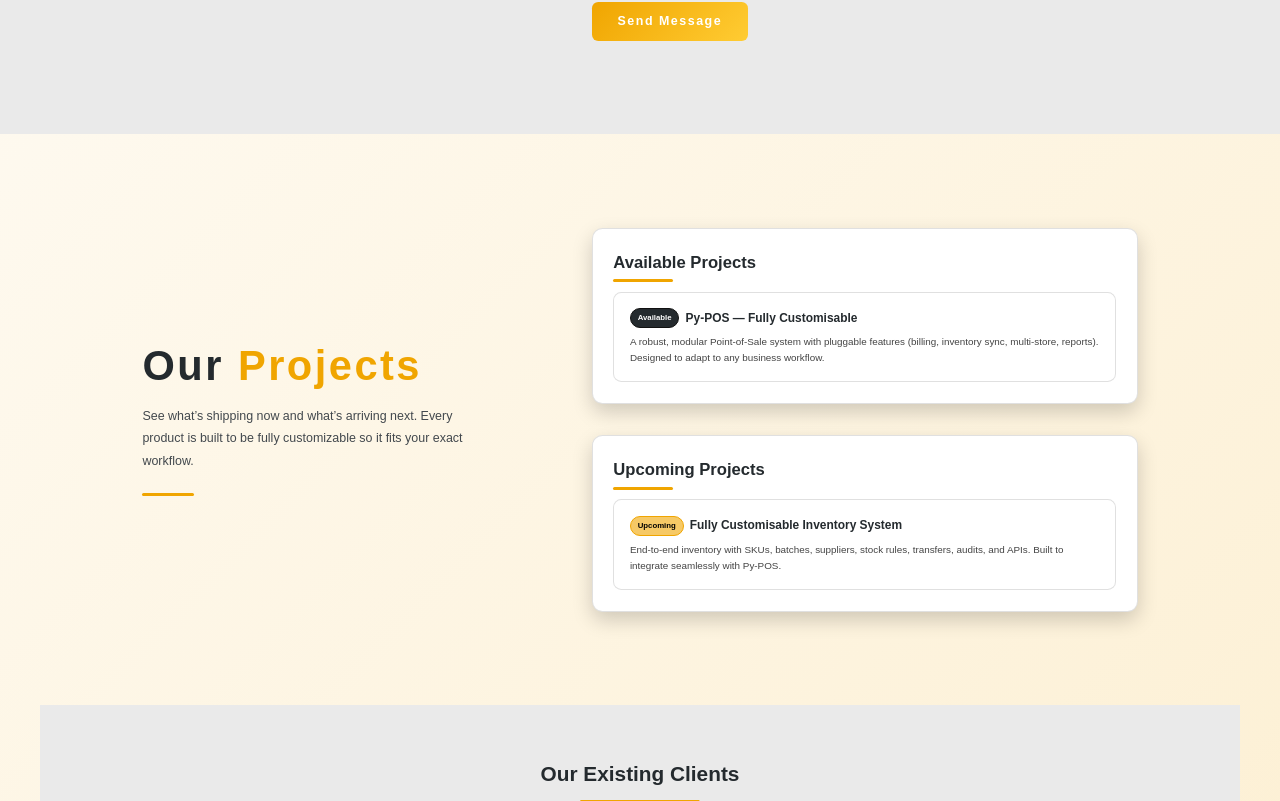
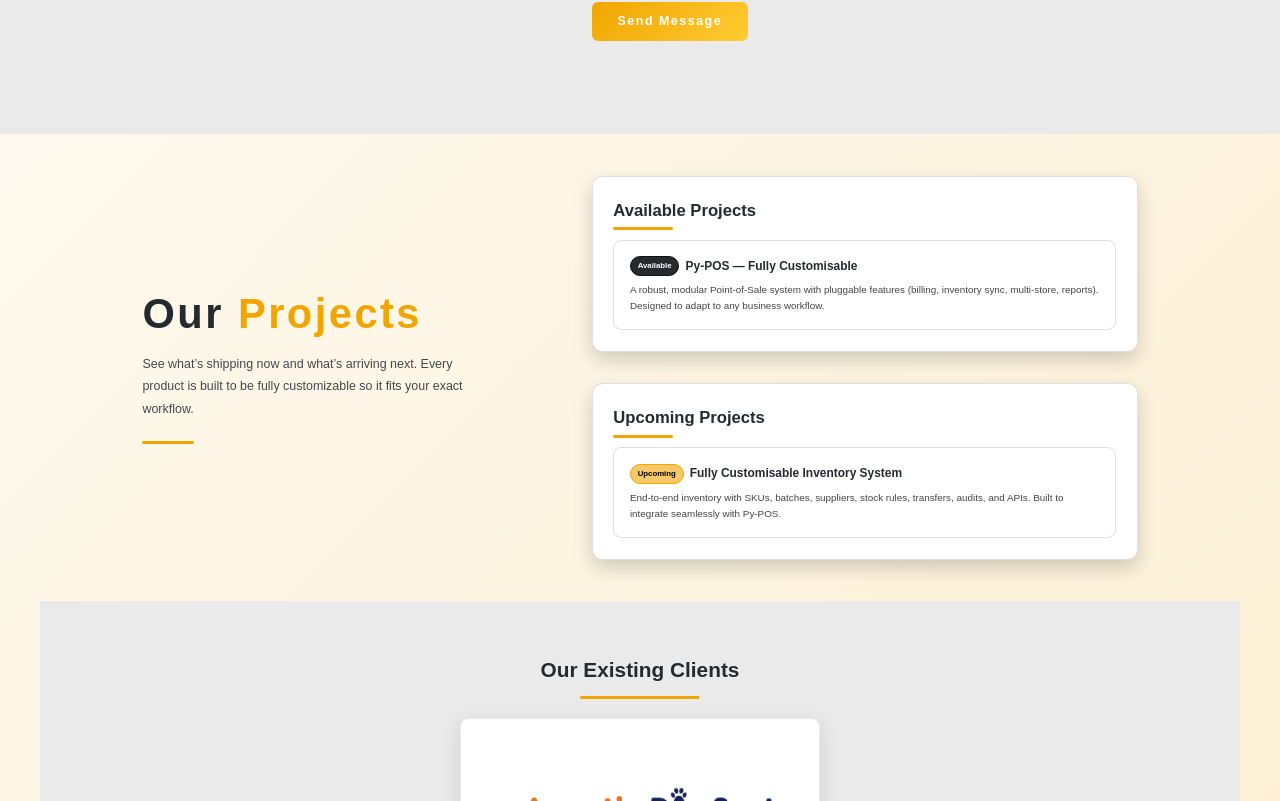
Before and after one commit to Book-Nest/Pysparkslabsllp, a React (Vite) app: page / in a window 1280 px wide. Shown: the part 1159-1960 px from the top of the page. Built offline with nearby package versions, Linux system fonts and the light colour scheme; a web font is replaced by a local one.

Commit message:
Update Project.module.css

```diff
--- a/src/components/Project.module.css
+++ b/src/components/Project.module.css
@@ -11,7 +11,7 @@
 
 .projectionWrapper {
   width: 100%;
-  padding: 5rem 0;
+  /* padding: 5rem 0; */
 }
 
 .projectionSection {
```
